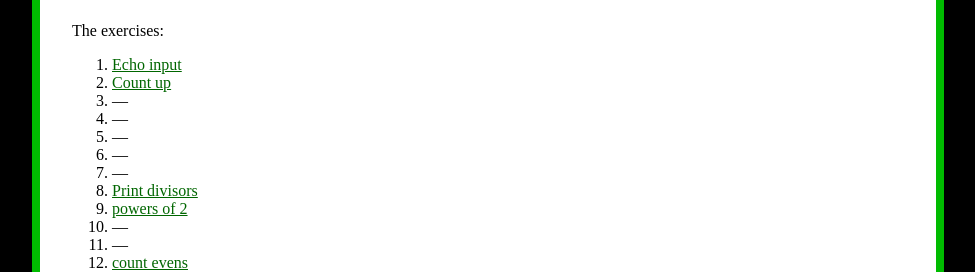
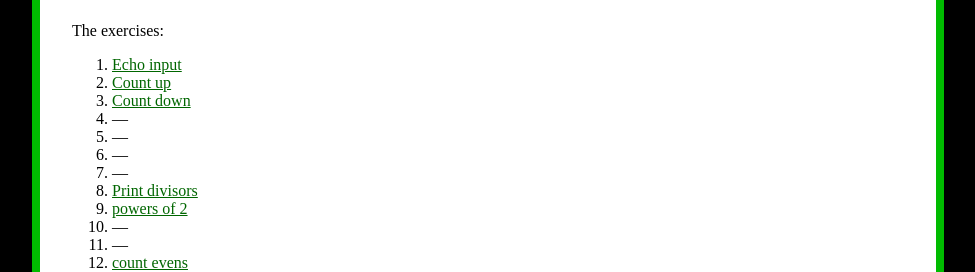
Before and after one commit to ycpcs/cs101-spring2018, a Jekyll site: the page built from assign/assign03.md, in a window 1280 px wide. Shown: the part 309-581 px from the top of the page, without its empty margins (152-1127 px from the left). Built offline with Jekyll 4.4.1, drawn with Linux system fonts in a browser that asks for light colours.

Commit message:
added Count down exercise

```diff
--- a/assign/assign03.md
+++ b/assign/assign03.md
@@ -17,7 +17,7 @@ The exercises:
 
 1. [Echo input](https://cs.ycp.edu/cloudcoder/#exercise?c=17,p=870)
 2. [Count up](https://cs.ycp.edu/cloudcoder/#exercise?c=17,p=873)
-3. &mdash;
+3. [Count down](https://cs.ycp.edu/cloudcoder/#exercise?c=17,p=880)
 4. &mdash;
 5. &mdash;
 6. &mdash;
```
